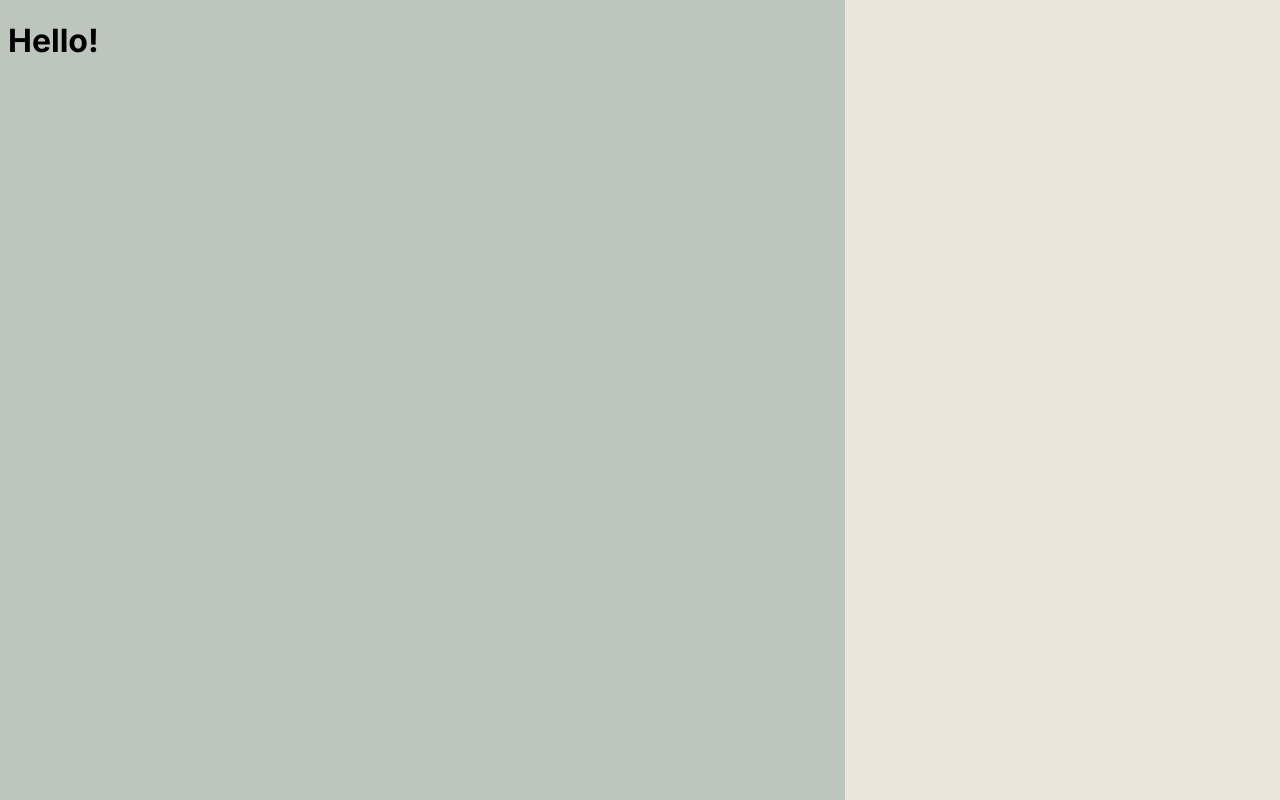
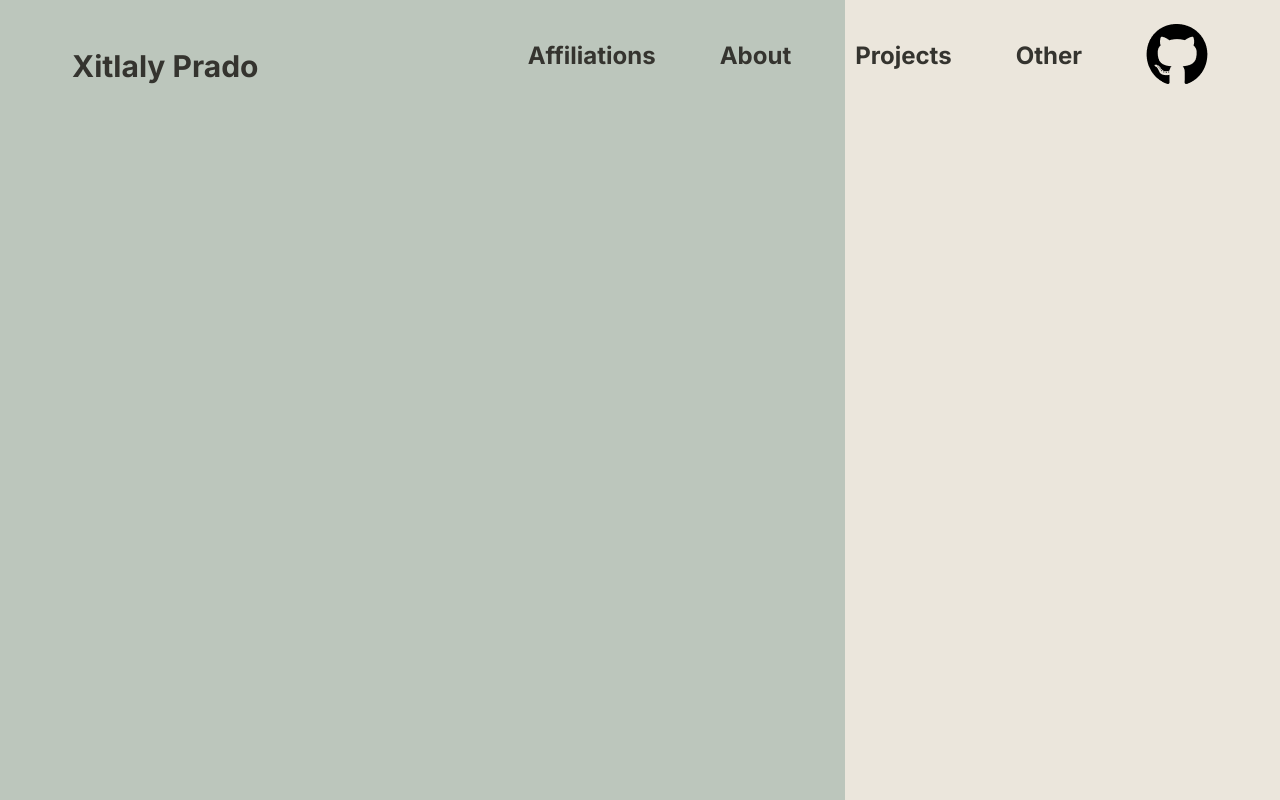
Before and after one commit to Xitlaly-P/portfolio, a website: page docs/index.html in a window 1280 px wide. Drawn offline with Linux system fonts and the light colour scheme.

Commit message:
nav bar closes nav bar

```diff
--- a/docs/index.html
+++ b/docs/index.html
@@ -10,7 +10,18 @@
 <body>
     <div class="hero">
         <div class="greenback"></div>
+        <header>
+            <a href="#" class="logo">Xitlaly Prado</a>
+            <nav class="menu">
+                <a href="#" class="menu-item">Affiliations</a>
+                <a href="#" class="menu-item">About</a>
+                <a href="#" class="menu-item">Projects</a>
+                <a href="#" class="menu-item">Other</a>
+                <a href="https://github.com/yourprofile" class="menu-item">
+                    <img src="../images/github.png" alt="Github">
+                </a>
+            </nav>
+        </header>
     </div>
-    <h1>Hello!</h1>
 </body>
 </html>
--- a/docs/styles.css
+++ b/docs/styles.css
@@ -5,6 +5,8 @@
     --color-secondary: #BCC6BC;
     --color-accent: #E1C6B9;
     --color-font: #35342F;
+
+    --font-main: 'Inter', sans-serif;
 }
 body{
     background-color: var(--color-primary);
@@ -12,6 +14,11 @@ body{
 }
 h1{
     font-family: 'Inter', sans-serif;
+}
+html{
+    padding: 0px;
+    margin: 0px;
+    border: 0px;
 }
 .greenback{
     background-color: var(--color-secondary);
@@ -24,3 +31,46 @@ h1{
     top:0px;
     z-index: -1;
 }
+
+.menu{
+    display: flex;
+    justify-content: flex-end;
+    flex-basis: 33.33%;
+    gap:5vw;
+    margin-top: auto;
+    margin-bottom: auto;
+}
+
+.menu-items{
+    text-align: right;
+}
+.menu-item:hover{
+    text-decoration: underline;
+}
+.logo{
+    flex-grow:1;
+    margin-right:auto;
+    font-size:30px;
+}
+
+a{
+    color: var(--color-font);
+    text-decoration: none;
+}
+
+header{
+    vertical-align: middle;
+    display: flex;
+    align-items: center;
+    line-height: 4rem;
+    font-size: 24px;
+    font-family: var(--font-main);
+    font-weight: bold;
+    margin-left:5vw;
+    margin-right:5vw;
+    padding-top: 2vh;
+}
+.github{
+    height: 60px;
+    vertical-align: baseline;
+}
```
Also changed, not shown: images/github.png (added).
